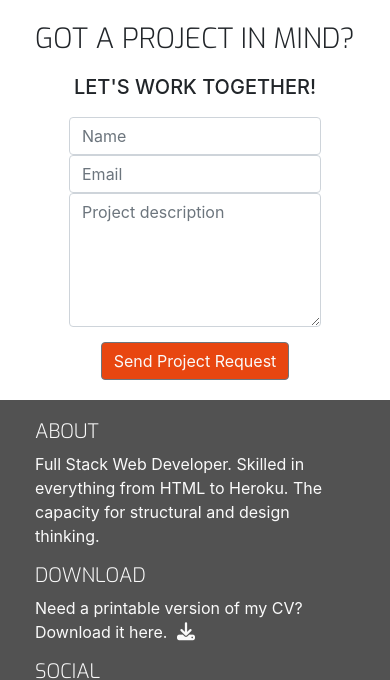
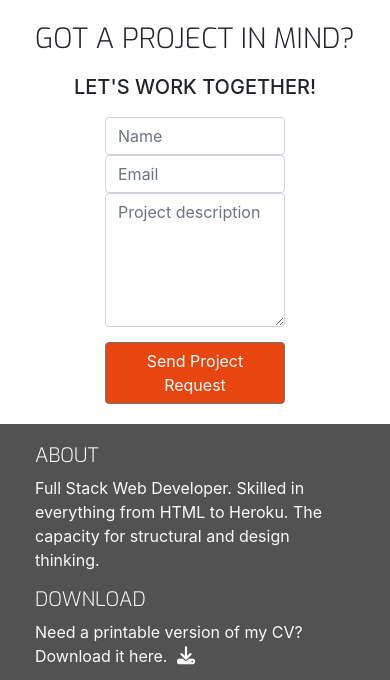
Before and after one commit to simonjellvert/resume-project, a plain HTML site: page contact.html in a window 390 px wide. Shown: the part 852-1532 px from the top of the page. Drawn offline with nearby package versions, Linux system fonts and the light colour scheme.

Commit message:
Style media queries on cantact form

```diff
--- a/assets/css/style.css
+++ b/assets/css/style.css
@@ -352,7 +352,7 @@ h4 {
 .center-form {
     padding-top: 10px;
     margin: 0 auto;
-    max-width: 70%;
+    max-width: 50%;
 }
 
 button[type="submit"] {
@@ -364,7 +364,7 @@ button[type="submit"] {
 
 /* Media Queries */
 
-@media(min-with: 992px) {
+@media(min-width: 992px) {
     .center-form {
         padding-top: 30px;
         min-height: 240px;
```
